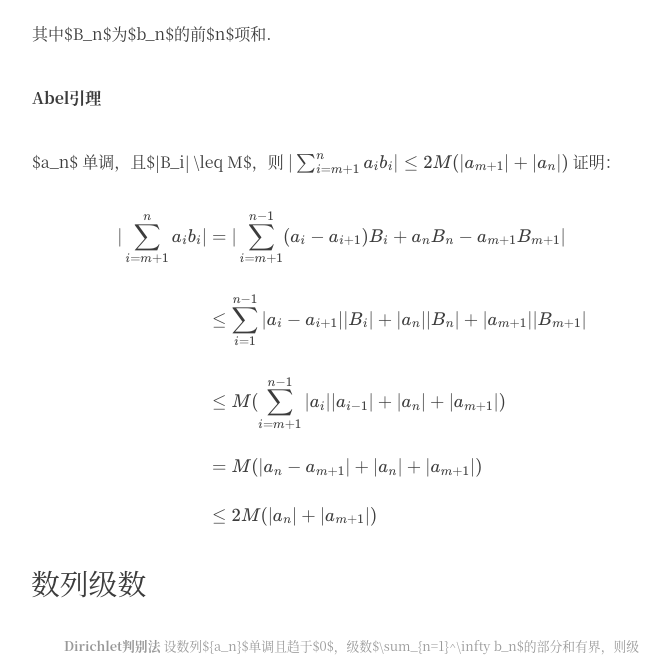
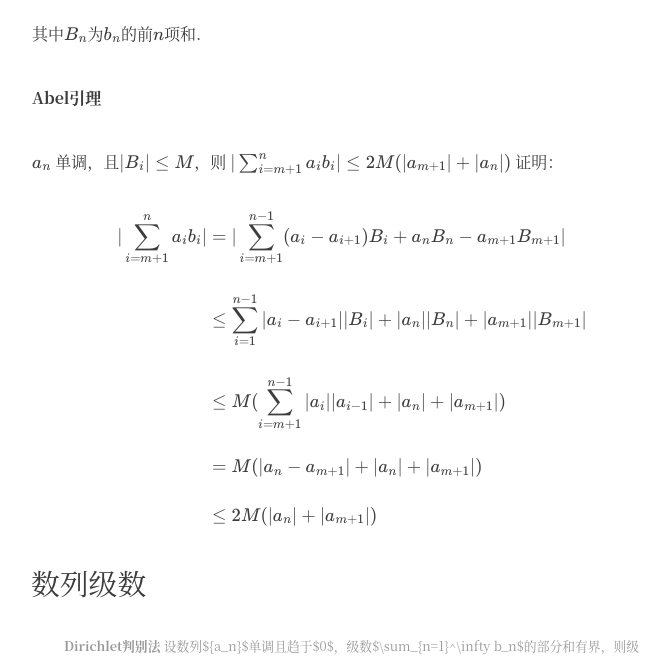
Before and after one commit to ZezeChen/ZezeChen.github.io, a Jekyll site: the page built from _posts/2020-06-20-级数的Dirichlet判别法和Abel判别法.md, in a window 1280 px wide and 900 px high, scrolled down 662 px, cut to the strip 241-900 px from the top of the window. Shown: the whole strip, without its empty margins (288-958 px from the left). Built offline with Jekyll 4.4.1, drawn with Linux system fonts in a browser that asks for light colours; formulas are drawn with MathJax 3.

```diff
--- a/_posts/2020-06-20-级数的Dirichlet判别法和Abel判别法.md
+++ b/_posts/2020-06-20-级数的Dirichlet判别法和Abel判别法.md
@@ -23,11 +23,11 @@ $$
 $$
 
 
-其中$B_n$为$b_n$的前$n$项和.
+其中$$B_n$$为$$b_n$$的前$$n$$项和.
 
 **Abel引理**
 
-$a_n$ 单调，且$|B_i| \leq M$，则
+$$a_n$$ 单调，且$$|B_i| \leq M$$，则
 $$
 |\sum_{i=m+1}^n a_i b_i | \leq 2M(|a_{m+1}|+|a_n|)
 $$
```
